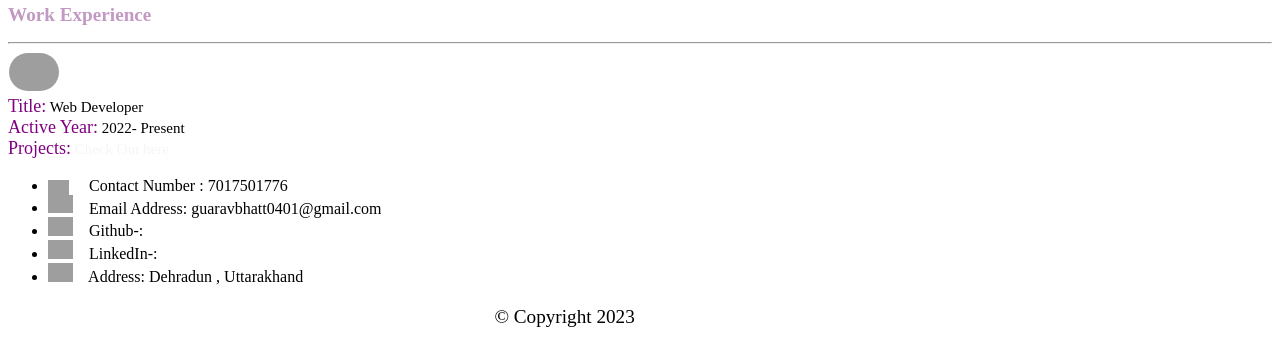
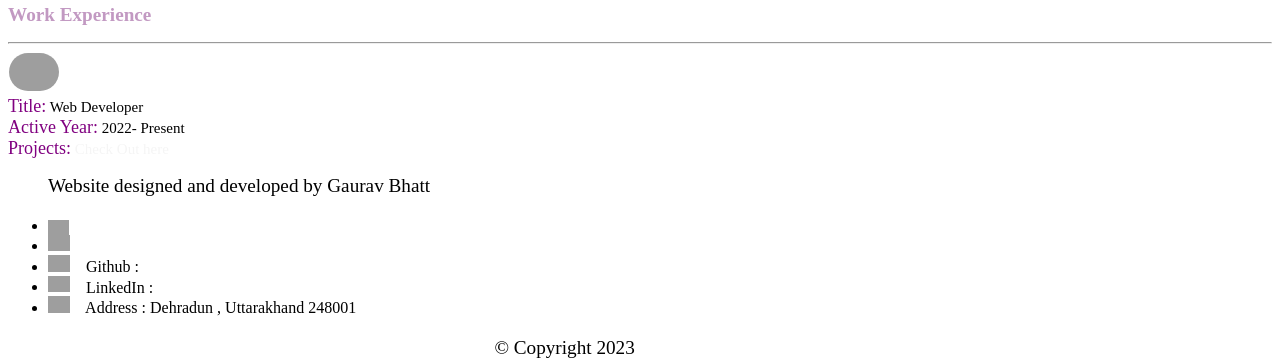
Before and after one commit to gaurav0401/MyPortfolio, a Flask app: page / in a window 1280 px wide. Shown: the part 550-913 px from the top of the page. Before the commit the page ends 877 px from the top, so only its background shows below. Run offline with Flask 3, Linux system fonts and the light colour scheme; some libraries are stand-ins or nearby versions; grey boxes are pictures that could not be loaded.

Commit message:
version 1.3

```diff
--- a/Template/index.html
+++ b/Template/index.html
@@ -65,7 +65,7 @@
                      <div class="title"   style="font-size: 15px;" > <big style="color: purple;" >Title:</big>  Web Developer</div>
                      <div class="active-year"  style="font-size: 15px;" ><big style="color: purple;" >Active Year:</big>   2022- Present</div>
                      <div class="projects"  style="font-size: 15px;" > <big style="color: purple;" >Projects:</big>
-                        <a href="" class="project" style="text-decoration: none; color: whitesmoke;"> Check Out here</a>
+                        <a href="{{url_for('skills')}}" class="project" style="text-decoration: none; color: whitesmoke;"> Check Out here</a>
                      </div>
                 </div>
 
@@ -80,13 +80,24 @@
 
         <div class="bottom">
               <ul>
-                <li><img src="StaticFiles/telephone-contact-icon-in-black-circle-shape-free-png.jpg" alt="" width="21px" style="position: relative; top: 5px;"> &nbsp; &nbsp;  Contact Number : 7017501776</li>
-                <li><img src="StaticFiles/images.png" alt="" width="25px">&nbsp; &nbsp;  Email Address: guaravbhatt0401@gmail.com</li>
-                <li><img src="StaticFiles/png-transparent-github-social-media-computer-icons-logo-android-github-logo-computer-wallpaper-banner-thumbnail.png" alt="" width="25px">&nbsp; &nbsp;  Github-: <a href="https://github.com/gaurav0401" style="text-decoration: none; color: white;"> gaurav0401</a></li>
-                <li><img src="StaticFiles/linkedin-social-media-icon-design-template-vector-png_127000.jpg" alt="" width="25px">&nbsp; &nbsp; LinkedIn-: <a href="https://www.linkedin.com/in/gaurav-bhatt-b927321a6/" style="text-decoration: none; color: white;"> gaurav-bhatt-b927321a6 </a></li>
-                <li><img src="StaticFiles/png-clipart-computer-icons-address-book-address-computer-icons-address-book-thumbnail.png" alt="" width="25px">&nbsp; &nbsp; Address: Dehradun , Uttarakhand </li>
-              </ul>
-
+                <big class="big1">Website designed and developed by Gaurav Bhatt</big>
+                <br><br>
+                <li><img src="StaticFiles/telephone-contact-icon-in-black-circle-shape-free-png.jpg" alt="" width="21px"
+                        style="position: relative; top: 5px;"> &nbsp; &nbsp; <a href="tel:7017501776" style="text-decoration: none; color: white;">Phone : 7017501776</a>
+                    </li>
+                </li>
+                <li><img src="StaticFiles/icons/email.png" alt="" width="22px">&nbsp; &nbsp; <a href="mailto:gauravbhatt0401@gmail.com" style="text-decoration: none; color: white;">Email : gauravbhatt0401@gmail.com</a>
+                </li>
+                <li><img src="StaticFiles/icons/github.png"
+                        alt="" width="22px">&nbsp; &nbsp; Github : <a href="https://github.com/gaurav0401"
+                        style="text-decoration: none; color: white;"> gaurav0401</a></li>
+                <li><img src="StaticFiles/icons/linkedin.png" alt=""
+                        width="22px">&nbsp; &nbsp; LinkedIn : <a
+                        href="https://www.linkedin.com/in/gaurav-bhatt-b927321a6/"
+                        style="text-decoration: none; color: white;"> gaurav-bhatt-b927321a6 </a></li>
+                <li><img src="StaticFiles/icons/address.png"
+                        alt="" width="22px">&nbsp; &nbsp; Address : Dehradun , Uttarakhand 248001 </li>
+            </ul>
 
 
         </div>
```
Also changed, not shown: Template/about.html (+19 -8 lines), Template/skills.html (+20 -8 lines), 3 other files.
